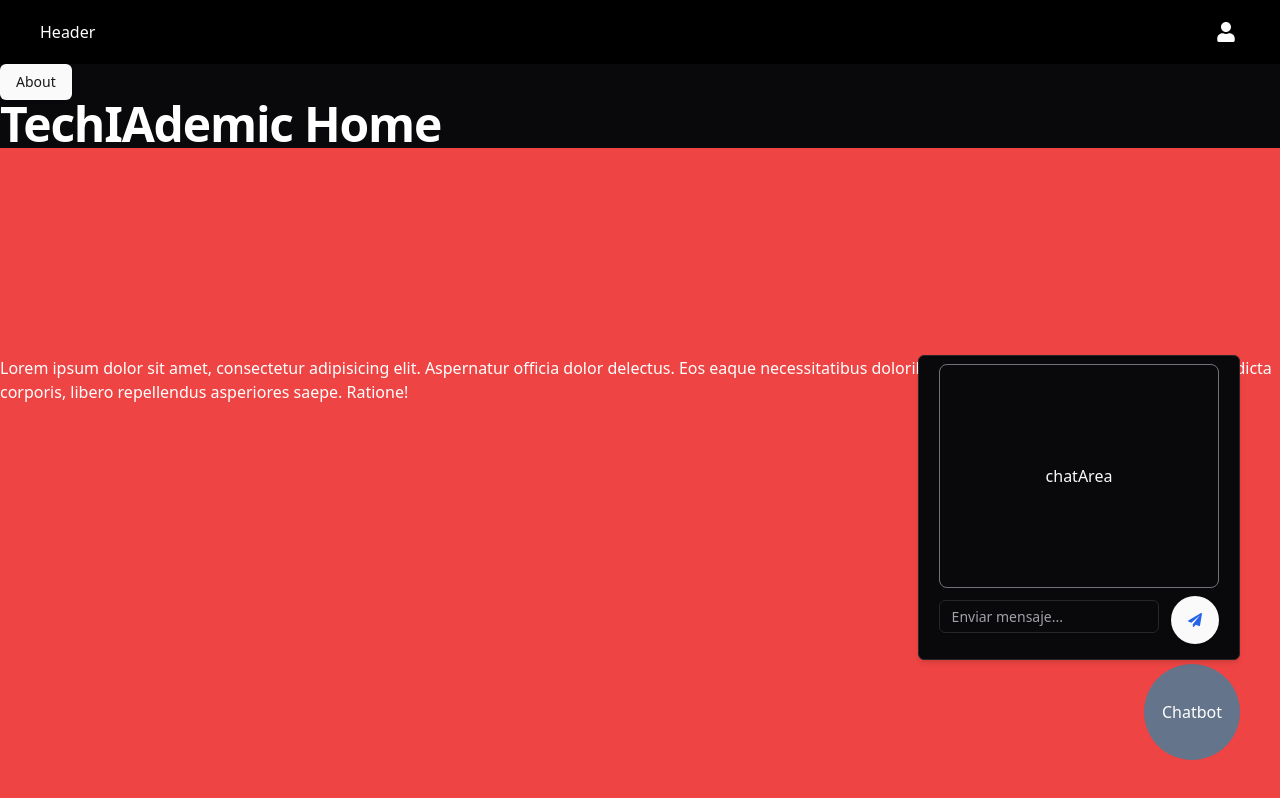
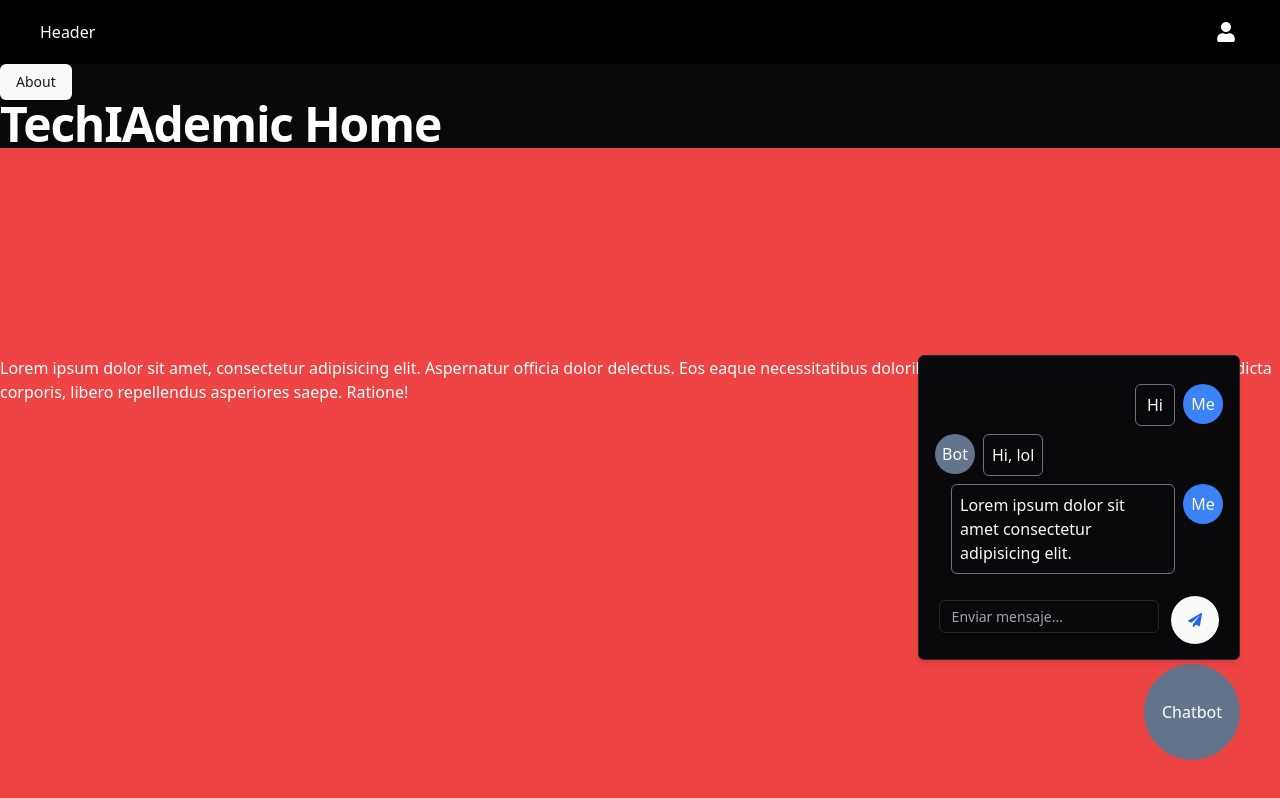
Before and after one commit to No-Country-simulation/s16-11-n-python-react, a React (Vite) app in the folder frontend/: page / in a window 1280 px wide. Both pictures are taken after a click on the button "Chatbot". Shown: the top 798 px of the page. Built offline with nearby package versions, Linux system fonts and the light colour scheme.

Commit message:
feat: chat area and input chat

```diff
--- a/frontend/package.json
+++ b/frontend/package.json
@@ -15,6 +15,7 @@
     "@radix-ui/react-dropdown-menu": "^2.1.1",
     "@radix-ui/react-icons": "^1.3.0",
     "@radix-ui/react-label": "^2.1.0",
+    "@radix-ui/react-scroll-area": "^1.1.0",
     "@radix-ui/react-select": "^2.1.1",
     "@radix-ui/react-slot": "^1.1.0",
     "@radix-ui/react-switch": "^1.1.0",
--- /dev/null
+++ b/frontend/src/components/ChatArea.tsx
@@ -0,0 +1,47 @@
+import { ScrollArea } from "@/components/ui/scroll-area";
+import { TchatMessage } from "./ChatBot";
+import { useEffect, useRef } from "react";
+
+interface ChatAreaProp {
+  chatMessages: Array<TchatMessage>;
+}
+export const ChatArea: React.FC<ChatAreaProp> = ({ chatMessages }) => {
+  const scrollRef = useRef<HTMLDivElement>(null);
+	useEffect(() => {
+    if (scrollRef.current) {
+      scrollRef.current.scrollTop = scrollRef.current.scrollHeight;
+    }
+  }, [chatMessages]);
+  const chatMessage = (type: "received" | "sent", text: string) => {
+    if (type === "received")
+      return (
+        <div className="flex justify-start my-2">
+          <div className="flex justify-center items-center w-10 h-10 rounded-full bg-slate-500 mr-2">
+            {"Bot"}
+          </div>
+          <div className="flex justify-center items-center border-[1px] border-zinc-500 rounded-md min-w-10 max-w-56 p-2">
+            {text}
+          </div>
+        </div>
+      );
+    if (type === "sent")
+      return (
+        <div className="flex justify-end my-2">
+          <div className="flex justify-center items-center border-[1px] border-zinc-500 rounded-md min-w-10 max-w-56 p-2">
+            {text}
+          </div>
+          <div className="flex justify-center items-center w-10 h-10 rounded-full bg-blue-500 ml-2">
+            {"Me"}
+          </div>
+        </div>
+      );
+    return <>Tipo invalido</>;
+  };
+  return (
+    <ScrollArea ref={scrollRef} className="w-full h-56 mb-2 mx-auto  flex justify-center items-center p-3">
+      {chatMessages.map((message) => (
+        <>{chatMessage(message.type, message.text)}</>
+      ))}
+    </ScrollArea>
+  );
+};
--- a/frontend/src/components/ChatBot.tsx
+++ b/frontend/src/components/ChatBot.tsx
@@ -4,18 +4,37 @@ import {
   DropdownMenuTrigger,
 } from "@/components/ui/dropdown-menu";
 import { InputTextChat } from "./InputTextChat";
+import { ChatArea } from "./ChatArea";
+import { useState } from "react";
+
+export interface TchatMessage {
+  type: "received" | "sent";
+  text: string;
+}
+
+const chatExample: TchatMessage[] = [
+  { type: "sent", text: "Hi" },
+  { type: "received", text: "Hi, lol" },
+  { type: "sent", text: "Lorem ipsum dolor sit amet consectetur adipisicing elit." },
+  { type: "sent", text: "Lorem ipsum dolor sit amet, consectetur adipisicing elit." },
+  { type: "sent", text: "Quaerat magni facilis deserunt amet adipisci natus rem voluptatum, maiores unde nisi harum explicabo veniam placeat sint temporibus in dolores error rerum." },
+  { type: "received", text: "Neque, optio iure." },
+  { type: "sent", text: "5" },
+  { type: "received", text: "Consequatur delectus saepe aliquam quae, adipisci optio numquam qui sed deleniti ipsum quisquam quam sequi ullam eaque ipsam ducimus." },
+  { type: "sent", text: "7" },
+  { type: "received", text: "8" },
+];
 
 export const ChatBot: React.FC = () => {
+  const [chatMessages, setChatMessages] = useState(chatExample);
   return (
     <DropdownMenu>
       <DropdownMenuTrigger className="fixed bottom-10 right-10 w-24 h-24 rounded-full bg-slate-500">
         Chatbot
       </DropdownMenuTrigger>
       <DropdownMenuContent className="w-[322px] flex flex-col py-2 mr-10">
-        <div className="w-[90%] min-h-56 mb-2 mx-auto border-[1px] border-zinc-500 rounded-lg flex justify-center items-center">
-          chatArea
-        </div>
-				<InputTextChat />
+        <ChatArea chatMessages={chatMessages} />
+        <InputTextChat setChatMessages={setChatMessages}/>
       </DropdownMenuContent>
     </DropdownMenu>
   );
--- a/frontend/src/components/InputTextChat.tsx
+++ b/frontend/src/components/InputTextChat.tsx
@@ -11,8 +11,8 @@ import {
   FormMessage,
 } from "@/components/ui/form";
 import { Input } from "@/components/ui/input";
-import { toast } from "@/components/ui/use-toast";
 import { FaPaperPlane } from "react-icons/fa";
+import { TchatMessage } from "./ChatBot";
 
 const FormSchema = z.object({
   messageSend: z
@@ -24,26 +24,33 @@ const FormSchema = z.object({
       message: "No puede contener mas de 250 caracteres",
     }),
 });
+interface InputTextChatProps {
+  setChatMessages: React.Dispatch<React.SetStateAction<TchatMessage[]>>;
+}
 
-export const InputTextChat: React.FC = () => {
-	const form = useForm<z.infer<typeof FormSchema>>({
-		resolver: zodResolver(FormSchema),
+export const InputTextChat: React.FC<InputTextChatProps> = ({
+  setChatMessages,
+}) => {
+  const form = useForm<z.infer<typeof FormSchema>>({
+    resolver: zodResolver(FormSchema),
     defaultValues: {
-			messageSend: "",
+      messageSend: "",
     },
   });
-	const { setValue } = form;
+  const { setValue } = form;
 
   function onSubmit(data: z.infer<typeof FormSchema>) {
-    toast({
-      title: "Mensaje enviado:",
-      description: (
-        <pre className="mt-2 w-[340px] rounded-md bg-slate-950 p-4">
-          <code className="text-white">{JSON.stringify(data, null, 2)}</code>
-        </pre>
-      ),
-    });
-		setValue("messageSend", "", { shouldValidate: false, shouldDirty: false });  }
+    const message = JSON.stringify(data.messageSend, null, 2);
+    setChatMessages((prevMessages) => [
+      ...prevMessages,
+      {
+        type: "sent",
+        text: message,
+      },
+    ]);
+
+    setValue("messageSend", "", { shouldValidate: false, shouldDirty: false });
+  }
 
   return (
     <Form {...form}>
--- /dev/null
+++ b/frontend/src/components/ui/scroll-area.tsx
@@ -0,0 +1,46 @@
+import * as React from "react"
+import * as ScrollAreaPrimitive from "@radix-ui/react-scroll-area"
+
+import { cn } from "@/lib/utils"
+
+const ScrollArea = React.forwardRef<
+  React.ElementRef<typeof ScrollAreaPrimitive.Root>,
+  React.ComponentPropsWithoutRef<typeof ScrollAreaPrimitive.Root>
+>(({ className, children, ...props }, ref) => (
+  <ScrollAreaPrimitive.Root
+    ref={ref}
+    className={cn("relative overflow-hidden", className)}
+    {...props}
+  >
+    <ScrollAreaPrimitive.Viewport className="h-full w-full rounded-[inherit]">
+      {children}
+    </ScrollAreaPrimitive.Viewport>
+    <ScrollBar />
+    <ScrollAreaPrimitive.Corner />
+  </ScrollAreaPrimitive.Root>
+))
+ScrollArea.displayName = ScrollAreaPrimitive.Root.displayName
+
+const ScrollBar = React.forwardRef<
+  React.ElementRef<typeof ScrollAreaPrimitive.ScrollAreaScrollbar>,
+  React.ComponentPropsWithoutRef<typeof ScrollAreaPrimitive.ScrollAreaScrollbar>
+>(({ className, orientation = "vertical", ...props }, ref) => (
+  <ScrollAreaPrimitive.ScrollAreaScrollbar
+    ref={ref}
+    orientation={orientation}
+    className={cn(
+      "flex touch-none select-none transition-colors",
+      orientation === "vertical" &&
+        "h-full w-2.5 border-l border-l-transparent p-[1px]",
+      orientation === "horizontal" &&
+        "h-2.5 flex-col border-t border-t-transparent p-[1px]",
+      className
+    )}
+    {...props}
+  >
+    <ScrollAreaPrimitive.ScrollAreaThumb className="relative flex-1 rounded-full bg-zinc-200 dark:bg-zinc-800" />
+  </ScrollAreaPrimitive.ScrollAreaScrollbar>
+))
+ScrollBar.displayName = ScrollAreaPrimitive.ScrollAreaScrollbar.displayName
+
+export { ScrollArea, ScrollBar }
```
Also changed, not shown: 1 other file (tests, documents, lock files or other folders).
